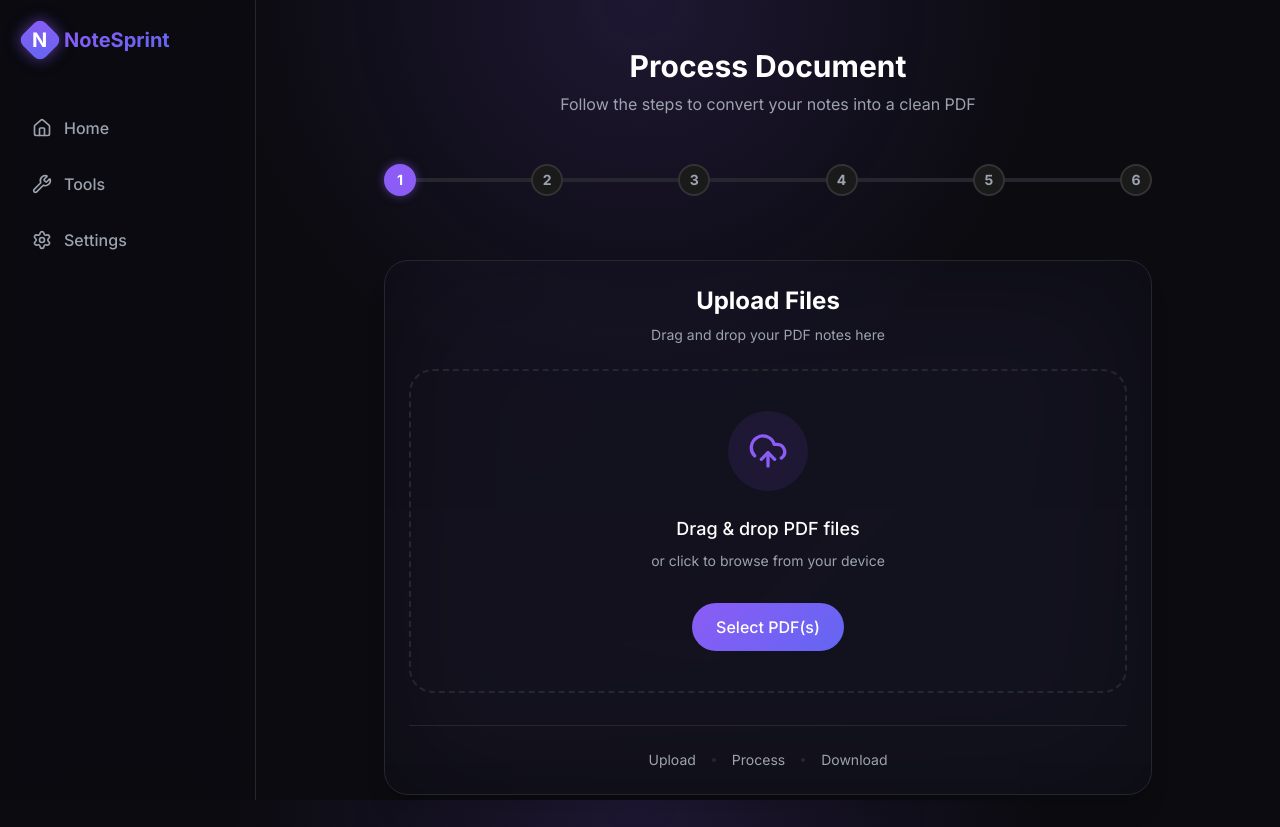
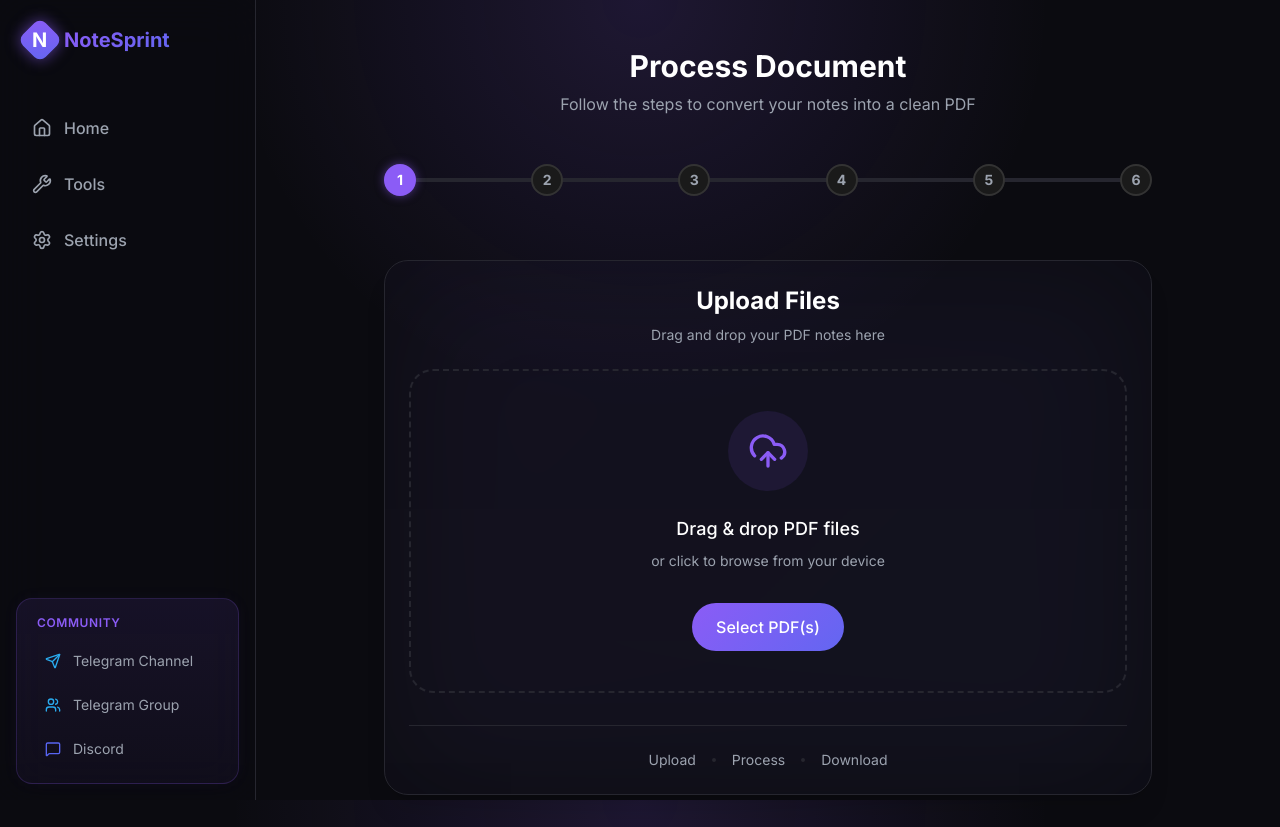
Before and after one commit to mdmonirhossen6/notesprint, a Next.js app: page /process in a window 1280 px wide. Built offline with nearby package versions, Linux system fonts and the light colour scheme.

Commit message:
feat: Add community section to sidebar

```diff
--- a/src/components/layout/Sidebar.tsx
+++ b/src/components/layout/Sidebar.tsx
@@ -2,7 +2,7 @@
 
 import Link from "next/link"
 import { usePathname } from "next/navigation"
-import { Home, Users, ClipboardList, Wrench, Settings } from "lucide-react"
+import { Home, Users, ClipboardList, Wrench, Settings, Send, MessageSquare } from "lucide-react"
 import { cn } from "@/lib/utils"
 
 export function Sidebar() {
@@ -48,8 +48,39 @@ export function Sidebar() {
         })}
       </nav>
 
-      <div className="p-6">
-        {/* Placeholder for future sidebar items if needed */}
+      <div className="p-4 mt-auto">
+        <div className="bg-gradient-to-b from-primary/10 to-primary/5 border border-primary/20 rounded-2xl p-4 shadow-[0_0_15px_rgba(139,92,246,0.05)]">
+          <h3 className="text-xs font-semibold text-primary mb-3 uppercase tracking-wider px-1">Community</h3>
+          <div className="space-y-2">
+            <a
+              href="https://t.me/trackingerweb"
+              target="_blank"
+              rel="noopener noreferrer"
+              className="flex items-center gap-3 px-3 py-2 text-sm text-muted-foreground hover:text-white hover:bg-white/10 rounded-lg transition-colors"
+            >
+              <Send size={16} className="text-[#2AABEE]" />
+              <span>Telegram Channel</span>
+            </a>
+            <a
+              href="https://t.me/trackingerapp"
+              target="_blank"
+              rel="noopener noreferrer"
+              className="flex items-center gap-3 px-3 py-2 text-sm text-muted-foreground hover:text-white hover:bg-white/10 rounded-lg transition-colors"
+            >
+              <Users size={16} className="text-[#2AABEE]" />
+              <span>Telegram Group</span>
+            </a>
+            <a
+              href="https://discord.gg/Kv7xmf2zVC"
+              target="_blank"
+              rel="noopener noreferrer"
+              className="flex items-center gap-3 px-3 py-2 text-sm text-muted-foreground hover:text-white hover:bg-white/10 rounded-lg transition-colors"
+            >
+              <MessageSquare size={16} className="text-[#5865F2]" />
+              <span>Discord</span>
+            </a>
+          </div>
+        </div>
       </div>
     </div>
   )
```
